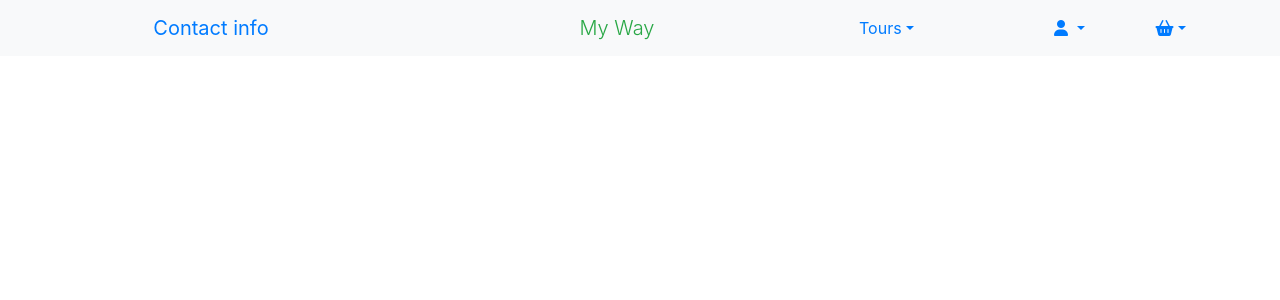
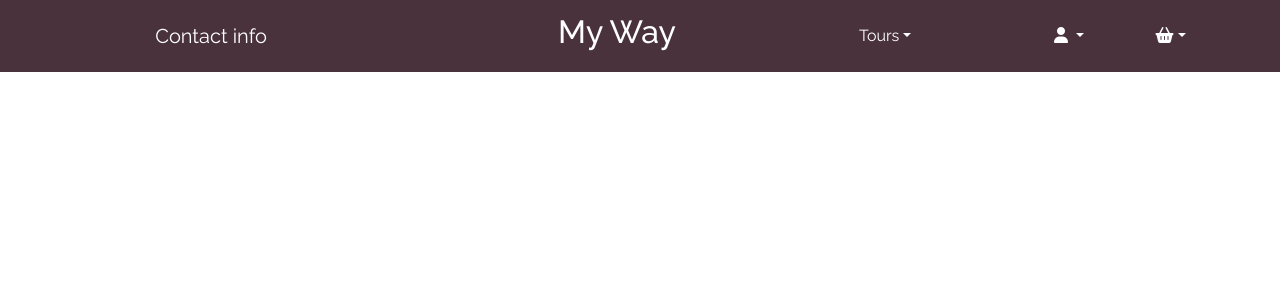
Before and after one commit to tdawes93/MyWay, a Django app: template templates/base.html in a window 1280 px wide. Shown: the top 300 px of the page. Run offline with Django 4.2, Linux system fonts and the light colour scheme; the template is opened without the code that fills it, so the values that code supplies are empty; some libraries are stand-ins or nearby versions.

Commit message:
Style navbar in base.html

```diff
--- a/templates/base.html
+++ b/templates/base.html
@@ -15,6 +15,10 @@
     {% block corecss %}
     <link rel="stylesheet" href="https://cdn.jsdelivr.net/npm/bootstrap@4.6.2/dist/css/bootstrap.min.css"
         integrity="sha384-xOolHFLEh07PJGoPkLv1IbcEPTNtaed2xpHsD9ESMhqIYd0nLMwNLD69Npy4HI+N" crossorigin="anonymous">
+    <link
+        href="https://fonts.googleapis.com/css2?family=Raleway:ital,wght@0,300;0,400;0,500;0,600;0,700;0,800;0,900;1,300;1,400;1,500;1,600;1,700;1,800;1,900&display=swap"
+        rel="stylesheet">
+    <link rel="stylesheet" href="{% static 'css/base.css' %}">
     {% endblock %}
 
     {% block extra_css %}
@@ -37,23 +41,25 @@
 
 <body>
     <header>
-        <nav class="navbar navbar-expand-lg bg-light">
+        <nav class="navbar navbar-expand-lg fixed-top">
             <div class="container-fluid">
-                <div class="row w-100">
-                    <div class="col-4 text-center">
+                <div class="row w-100 align-items-center">
+                    <div class="col-4 text-center ">
                         <a href="#" class="navbar-brand">Contact info</a>
                     </div>
                     <div class="col-4 text-center">
-                        <a class="navbar-brand display-4 text-success" href="{% url 'homepage' %}">My Way</a>
+                        <a class="navbar-brand" href="{% url 'homepage' %}">
+                            <h2>My Way</h2>
+                        </a>
                     </div>
                     <div class="collapse navbar-collapse col-2 text-center" id="navbarSupportedContent">
                         <div class="nav-item dropdown">
                             <a class="nav-link dropdown-toggle" href="#" role="button" data-toggle="dropdown"
                                 aria-expanded="false">Tours</a>
                             <ul class="dropdown-menu">
-                                <li><a class="dropdown-item" href="#">Action</a></li>
-                                <li><a class="dropdown-item" href="#">Another action</a></li>
-                                <li><a class="dropdown-item" href="#">Something else here</a></li>
+                                <li><a class="dropdown-item" href="#">Name of tour</a></li>
+                                <li><a class="dropdown-item" href="#">Name of a different tour</a></li>
+                                <li><a class="dropdown-item" href="#">Third tour available</a></li>
                             </ul>
                         </div>
                     </div>
@@ -62,7 +68,7 @@
                             <li class="nav-item dropdown">
                                 <a class="nav-link dropdown-toggle" href="" role="button" data-toggle="dropdown"
                                     aria-expanded="false"><i class="fa-solid fa-user"></i>
-                                </i></a>
+                                    </i></a>
                                 <ul class="dropdown-menu">
                                     <li><a class="dropdown-item" href="#">Action</a></li>
                                     <li><a class="dropdown-item" href="#">Another action</a></li>
```
